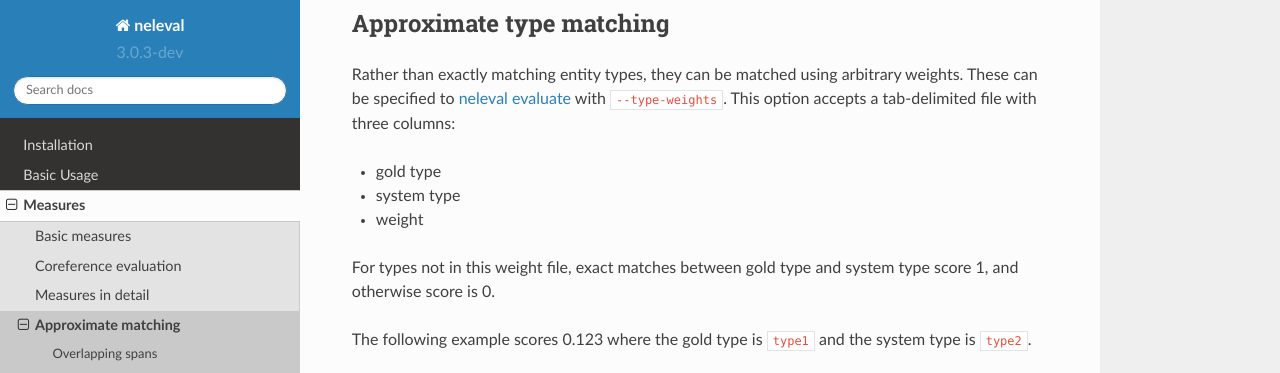
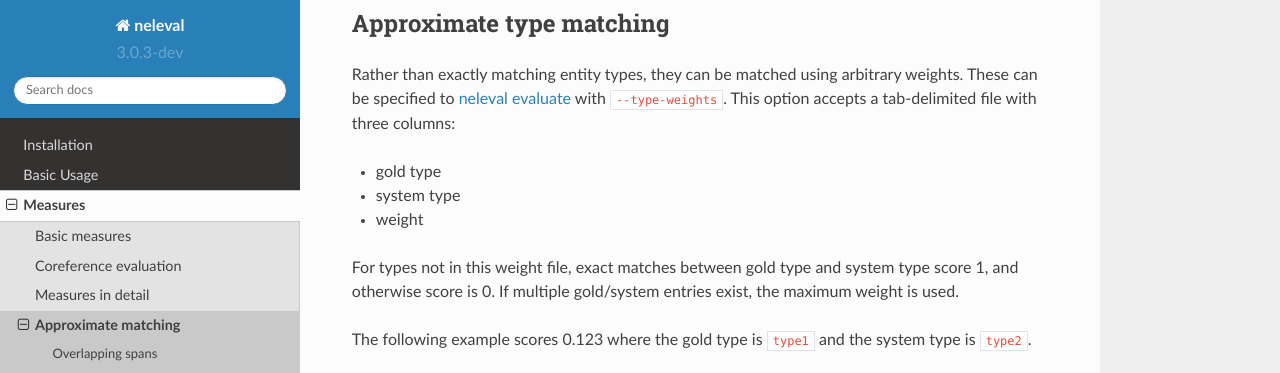
Before and after one commit to wikilinks/neleval, a Sphinx documentation site: the page built from doc/approximate.rst, in a window 1280 px wide and 900 px high, scrolled down 1465 px, cut to the strip 0-373 px from the top of the window. Built offline with Sphinx 7.4.7 and the Read the Docs theme 2.0.0, drawn with Linux system fonts in a browser that asks for light colours.

Commit message:
FIX In case of duplicates, use the max value (#44)

```diff
--- a/doc/approximate.rst
+++ b/doc/approximate.rst
@@ -82,7 +82,8 @@ columns:
 * weight
 
 For types not in this weight file, exact matches between gold type and system
-type score 1, and otherwise score is 0.
+type score 1, and otherwise score is 0. If multiple gold/system entries exist,
+the maximum weight is used.
 
 The following example scores 0.123 where the gold type is ``type1`` and the
 system type is ``type2``.
```
Also changed, not shown: 1 other file.
